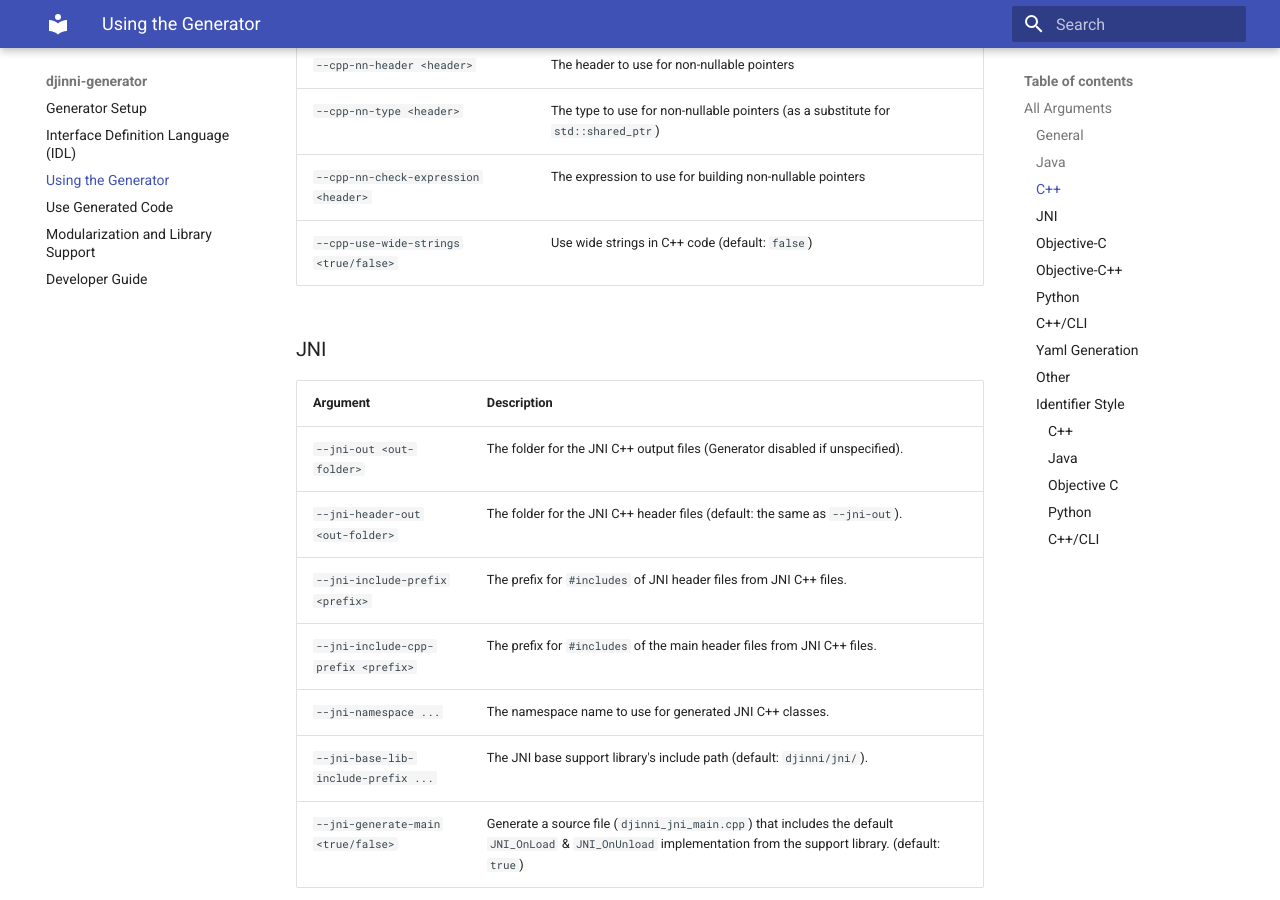
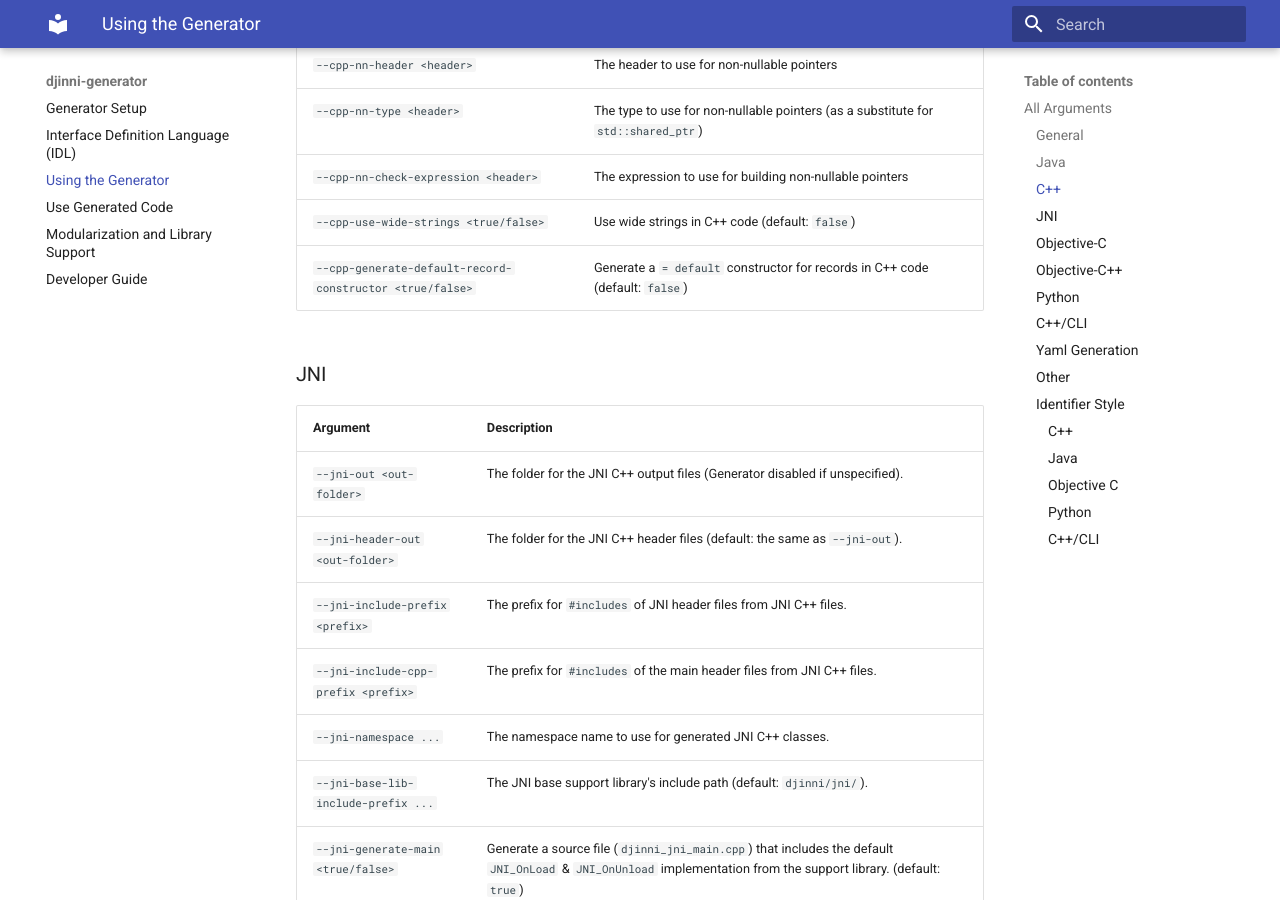
Before and after one commit to cross-language-cpp/djinni-generator, an MkDocs documentation site: the page built from docs/cli-usage.md, in a window 1280 px wide and 900 px high, scrolled down 2494 px. Built offline with MkDocs 1.6.1 and Material for MkDocs 9.7.7, drawn with Linux system fonts in a browser that asks for light colours.

Commit message:
Add flag to generate default constructor for C++ records

```diff
--- a/docs/cli-usage.md
+++ b/docs/cli-usage.md
@@ -77,6 +77,7 @@
 | `--cpp-nn-type <header>` | The type to use for non-nullable pointers (as a substitute for `std::shared_ptr`) |
 | `--cpp-nn-check-expression <header>` | The expression to use for building non-nullable pointers |
 | `--cpp-use-wide-strings <true/false>` | Use wide strings in C++ code (default: `false`) |
+| `--cpp-generate-default-record-constructor <true/false>` | Generate a `= default` constructor for records in C++ code (default: `false`) |
 
 ### JNI
 
```
Also changed, not shown: 8 other files.
